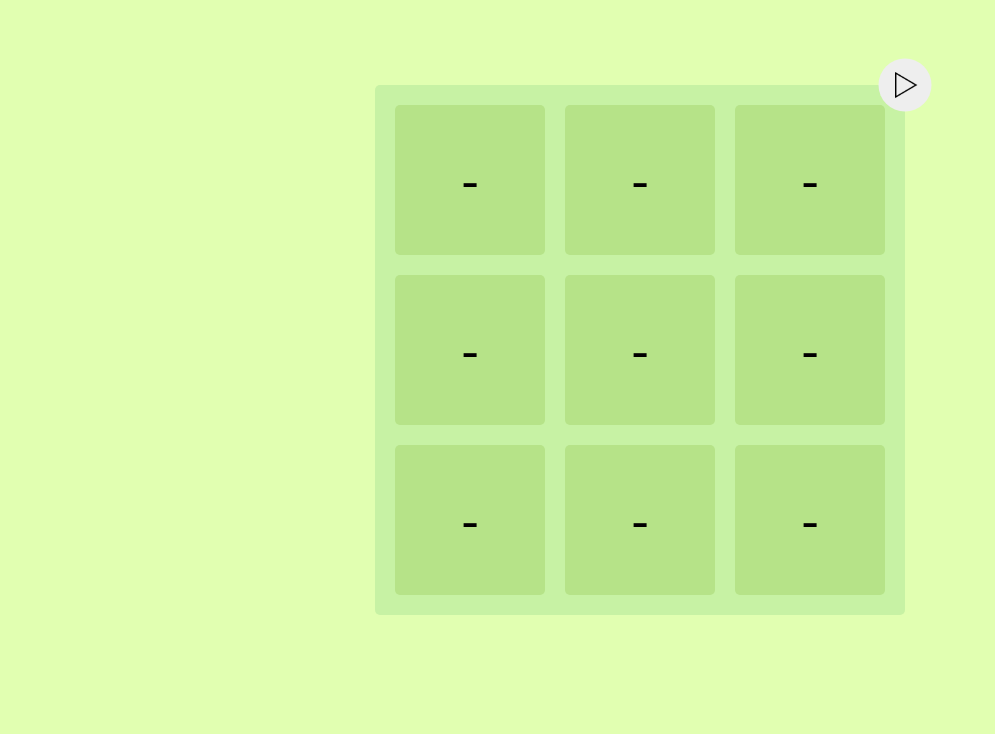
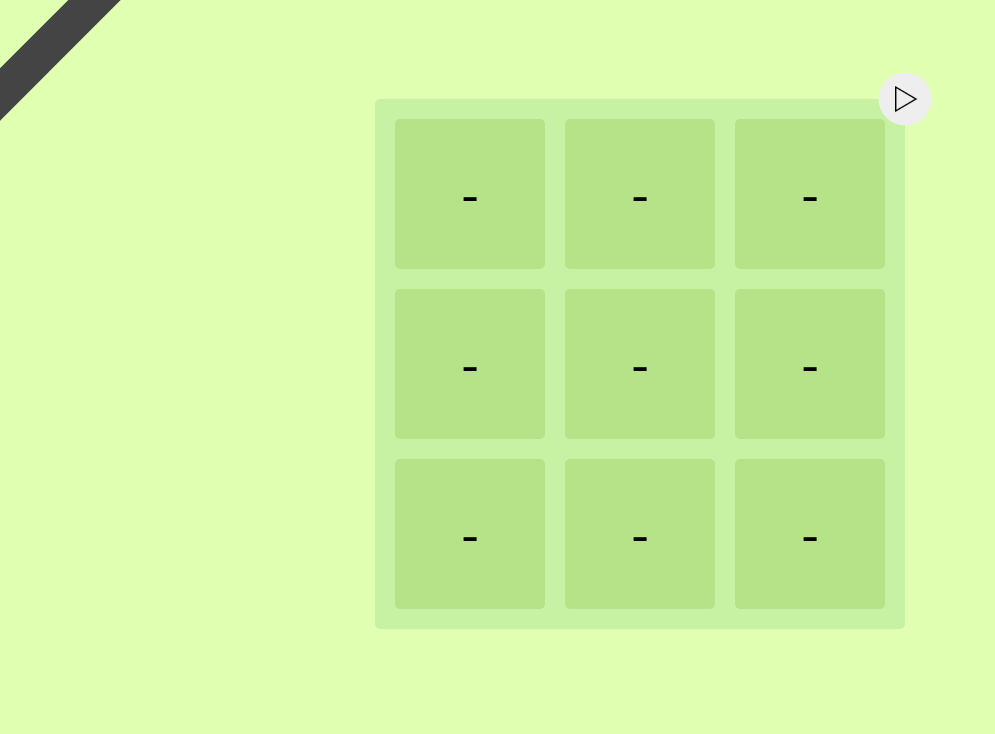
Before and after one commit to vi5hnuu/ticTacToe, a plain HTML site: page index.html in a window 1280 px wide. Shown: the part 66-800 px from the top of the page, without its empty margins (0-995 px from the left). Drawn offline with Linux system fonts and the light colour scheme.

Commit message:
intro addes

```diff
--- a/asset/styles/styles.css
+++ b/asset/styles/styles.css
@@ -160,9 +160,17 @@ body {
 }
 
 .intro {
-  font-size: 2.5rem;
+  background-color: #444;
+  position: absolute;
+  left: -10rem;
+  top: 5rem;
+  width: 30%;
+  color: #fff;
+  font-size: 1.5rem;
+  padding: 1rem;
   text-transform: uppercase;
   letter-spacing: 0.2rem;
+  transform: rotate(-45deg);
 }
 .hidden {
   display: none;
```
